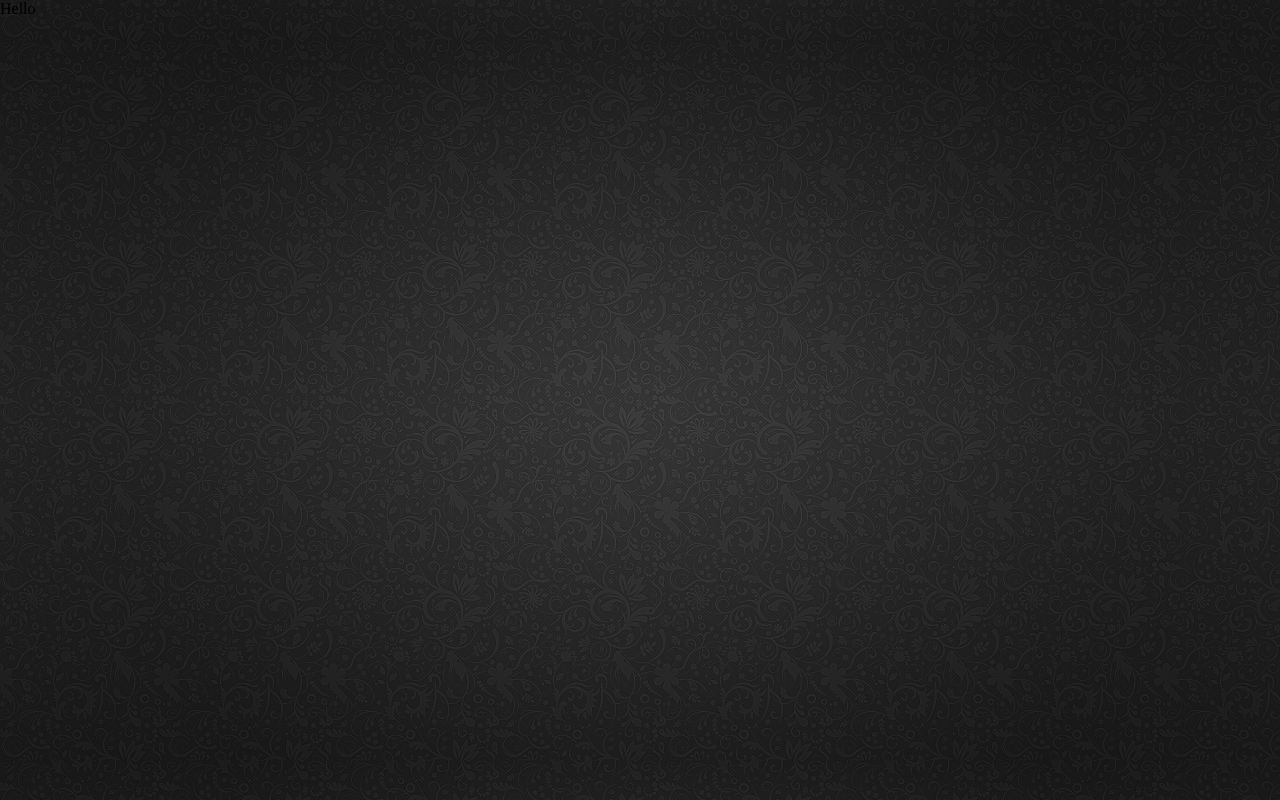
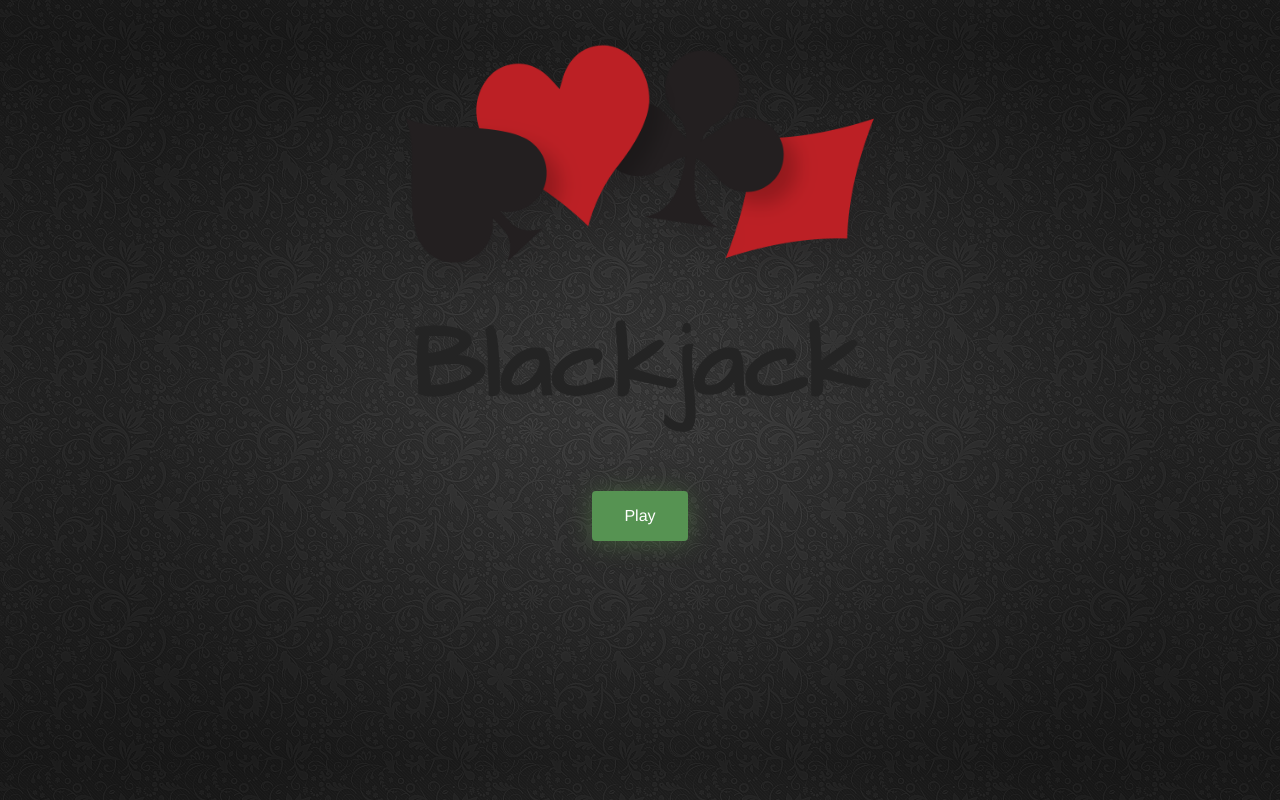
Before and after one commit to UpDown-Development/blackjack-webapp, a React (Create React App) app: page / in a window 1280 px wide. Built offline with nearby package versions, Linux system fonts and the light colour scheme.

Commit message:
temp home page

```diff
--- a/package.json
+++ b/package.json
@@ -48,6 +48,7 @@
     "json": "10.0.0",
     "lodash": "4.17.20",
     "moxios": "0.4.0",
+    "node-sass": "^4.14.1",
     "normalize.css": "^8.0.1",
     "prettier": "2.1.2",
     "react": "16.13.1",
@@ -71,14 +72,15 @@
     "@cypress/instrument-cra": "1.3.2",
     "@types/connect-history-api-fallback": "1.3.3",
     "@types/http-proxy-middleware": "0.19.3",
+    "@types/node-sass": "^4.11.1",
     "@types/react-test-renderer": "16.9.3",
     "@types/redux-mock-store": "1.0.2",
     "babel-loader": "8.1.0",
     "colon-names": "1.0.0",
     "cypress": "5.4.0",
     "cypress-multi-reporters": "1.4.0",
+    "eslint-config-prettier": "6.12.0",
     "eslint-plugin-cypress": "2.11.2",
-    "eslint-config-prettier": "6.12.0",
     "eslint-plugin-prettier": "3.1.4",
     "husky": "4.3.0",
     "mocha": "8.2.0",
--- a/public/index.html
+++ b/public/index.html
@@ -1,20 +1,21 @@
 <!DOCTYPE html>
 <html lang="en">
 <head>
-    <meta charset="utf-8" />
-    <link rel="icon" href="%PUBLIC_URL%/favicon.ico" />
-    <meta name="viewport" content="width=device-width, initial-scale=1" />
-    <meta name="theme-color" content="#000000" />
+    <meta charset="utf-8"/>
+    <link rel="icon" href="%PUBLIC_URL%/favicon.ico"/>
+    <link href="https://fonts.googleapis.com/css2?family=Architects+Daughter&display=swap" rel="stylesheet">
+    <meta name="viewport" content="width=device-width, initial-scale=1"/>
+    <meta name="theme-color" content="#000000"/>
     <meta
             name="description"
             content="Web site created using create-react-app"
     />
-    <link rel="apple-touch-icon" href="%PUBLIC_URL%/logo192.png" />
+    <link rel="apple-touch-icon" href="%PUBLIC_URL%/logo192.png"/>
     <!--
       manifest.json provides metadata used when your web app is installed on a
       user's mobile device or desktop. See https://developers.google.com/web/fundamentals/web-app-manifest/
     -->
-    <link rel="manifest" href="%PUBLIC_URL%/manifest.json" />
+    <link rel="manifest" href="%PUBLIC_URL%/manifest.json"/>
     <!--
       Notice the use of %PUBLIC_URL% in the tags above.
       It will be replaced with the URL of the `public` folder during the build.
--- a/src/containers/App/App.tsx
+++ b/src/containers/App/App.tsx
@@ -1,10 +1,9 @@
-import React, { useEffect } from "react";
-import blackjackGame from "../../blackjackGame";
-import { useDispatch, useSelector } from "react-redux";
-import { RootState } from "../../redux/rootReducer";
-import { initBlackJack } from "../../redux/actions/blackJackActions";
-import { Card } from "../../models/generic";
-import './app.css';
+import React, {useEffect} from "react";
+import {useDispatch, useSelector} from "react-redux";
+import {RootState} from "../../redux/rootReducer";
+import {initBlackJack} from "../../redux/actions/blackJackActions";
+import pips from '../../images/resources/4_pips.png';
+import styles  from './app.module.scss';
 
 function App() {
   const dispatch = useDispatch();
@@ -21,7 +20,11 @@ function App() {
   }, []);
 
   return (
-    <div >Hello</div>
+    <div className={styles.container}>
+      <img className={styles.pips} src={pips}/>
+      <h1 className={styles.title}>Blackjack</h1>
+      <button className={styles.button}>Play</button>
+    </div>
   );
 }
 
--- /dev/null
+++ b/src/containers/App/app.module.scss
@@ -0,0 +1,132 @@
+$button-color: #569352;
+$button-bg: $button-color;
+$button-text-color: #fff;
+$baby-blue: #569352;
+
+.title {
+  font-size: 100px;
+  color: #242424;
+}
+
+.pips {
+  width: 40%;
+  height: auto;
+  margin-top: 2%;
+  margin-bottom: -50px;
+}
+
+.container {
+  display: flex;
+  align-items: center;
+  justify-content: center;
+  flex-direction: column;
+}
+
+.button {
+  font-family: 'Helvetica', 'Arial', sans-serif;
+  display: inline-block;
+  font-size: 1em;
+  padding: 1em 2em;
+  margin-bottom: 60px;
+  -webkit-appearance: none;
+  appearance: none;
+  background-color: $button-bg;
+  color: $button-text-color;
+  border-radius: 4px;
+  border: none;
+  cursor: pointer;
+  position: relative;
+  transition: transform ease-in 0.1s, box-shadow ease-in 0.25s;
+  box-shadow: 0 2px 25px rgba(86, 133, 72, 0.5);
+
+  &:focus {
+    outline: 0;
+  }
+
+  &:before, &:after {
+    position: absolute;
+    content: '';
+    display: block;
+    width: 140%;
+    height: 100%;
+    left: -20%;
+    z-index: -1000;
+    transition: all ease-in-out 0.5s;
+    background-repeat: no-repeat;
+  }
+
+  &:before {
+    display: none;
+    top: -75%;
+    background-image: radial-gradient(circle, $button-bg 20%, transparent 20%),
+    radial-gradient(circle, transparent 20%, $button-bg 20%, transparent 30%),
+    radial-gradient(circle, $button-bg 20%, transparent 20%),
+    radial-gradient(circle, $button-bg 20%, transparent 20%),
+    radial-gradient(circle, transparent 10%, $button-bg 15%, transparent 20%),
+    radial-gradient(circle, $button-bg 20%, transparent 20%),
+    radial-gradient(circle, $button-bg 20%, transparent 20%),
+    radial-gradient(circle, $button-bg 20%, transparent 20%),
+    radial-gradient(circle, $button-bg 20%, transparent 20%);
+    background-size: 10% 10%, 20% 20%, 15% 15%, 20% 20%, 18% 18%, 10% 10%, 15% 15%, 10% 10%, 18% 18%;
+    //background-position: 0% 80%, -5% 20%, 10% 40%, 20% 0%, 30% 30%, 22% 50%, 50% 50%, 65% 20%, 85% 30%;
+  }
+
+  &:after {
+    display: none;
+    bottom: -75%;
+    background-image: radial-gradient(circle, $button-bg 20%, transparent 20%),
+    radial-gradient(circle, $button-bg 20%, transparent 20%),
+    radial-gradient(circle, transparent 10%, $button-bg 15%, transparent 20%),
+    radial-gradient(circle, $button-bg 20%, transparent 20%),
+    radial-gradient(circle, $button-bg 20%, transparent 20%),
+    radial-gradient(circle, $button-bg 20%, transparent 20%),
+    radial-gradient(circle, $button-bg 20%, transparent 20%);
+    background-size: 15% 15%, 20% 20%, 18% 18%, 20% 20%, 15% 15%, 10% 10%, 20% 20%;
+    //background-position: 5% 90%, 10% 90%, 10% 90%, 15% 90%, 25% 90%, 25% 90%, 40% 90%, 55% 90%, 70% 90%;
+  }
+
+  &:active {
+    transform: scale(0.9);
+    background-color: darken($button-bg, 5%);
+    box-shadow: 0 2px 25px rgba(56, 93, 53, 0.2);
+  }
+
+  &.animate {
+    &:before {
+      display: block;
+      animation: topBubbles ease-in-out 0.75s forwards;
+    }
+
+    &:after {
+      display: block;
+      animation: bottomBubbles ease-in-out 0.75s forwards;
+    }
+  }
+}
+
+
+@keyframes topBubbles {
+  0% {
+    background-position: 5% 90%, 10% 90%, 10% 90%, 15% 90%, 25% 90%, 25% 90%, 40% 90%, 55% 90%, 70% 90%;
+  }
+  50% {
+    background-position: 0% 80%, 0% 20%, 10% 40%, 20% 0%, 30% 30%, 22% 50%, 50% 50%, 65% 20%, 90% 30%;
+  }
+  100% {
+    background-position: 0% 70%, 0% 10%, 10% 30%, 20% -10%, 30% 20%, 22% 40%, 50% 40%, 65% 10%, 90% 20%;
+    background-size: 0% 0%, 0% 0%, 0% 0%, 0% 0%, 0% 0%, 0% 0%;
+  }
+}
+
+@keyframes bottomBubbles {
+  0% {
+    background-position: 10% -10%, 30% 10%, 55% -10%, 70% -10%, 85% -10%, 70% -10%, 70% 0%;
+  }
+  50% {
+    background-position: 0% 80%, 20% 80%, 45% 60%, 60% 100%, 75% 70%, 95% 60%, 105% 0%;
+  }
+  100% {
+    background-position: 0% 90%, 20% 90%, 45% 70%, 60% 110%, 75% 80%, 95% 70%, 110% 10%;
+    background-size: 0% 0%, 0% 0%, 0% 0%, 0% 0%, 0% 0%, 0% 0%;
+  }
+}
--- a/src/index.css
+++ b/src/index.css
@@ -1,4 +1,5 @@
 body {
+    font-family: 'Architects Daughter', cursive;
     background-image: url('./images/background.jpg');
     background-position: top;
     background-size: cover;
--- a/src/index.tsx
+++ b/src/index.tsx
@@ -7,7 +7,7 @@ import { composeWithDevTools } from "redux-devtools-extension";
 import { rootReducer } from "./redux/rootReducer";
 import { Provider } from "react-redux";
 import thunk from "redux-thunk";
-import './index.css'
+import "./index.css";
 
 const store = createStore(
   rootReducer,
```
Also changed, not shown: src/containers/App/app.css (deleted), 1 other file (tests, documents, lock files or other folders). Lines whose indentation alone changed are shown as unchanged.
